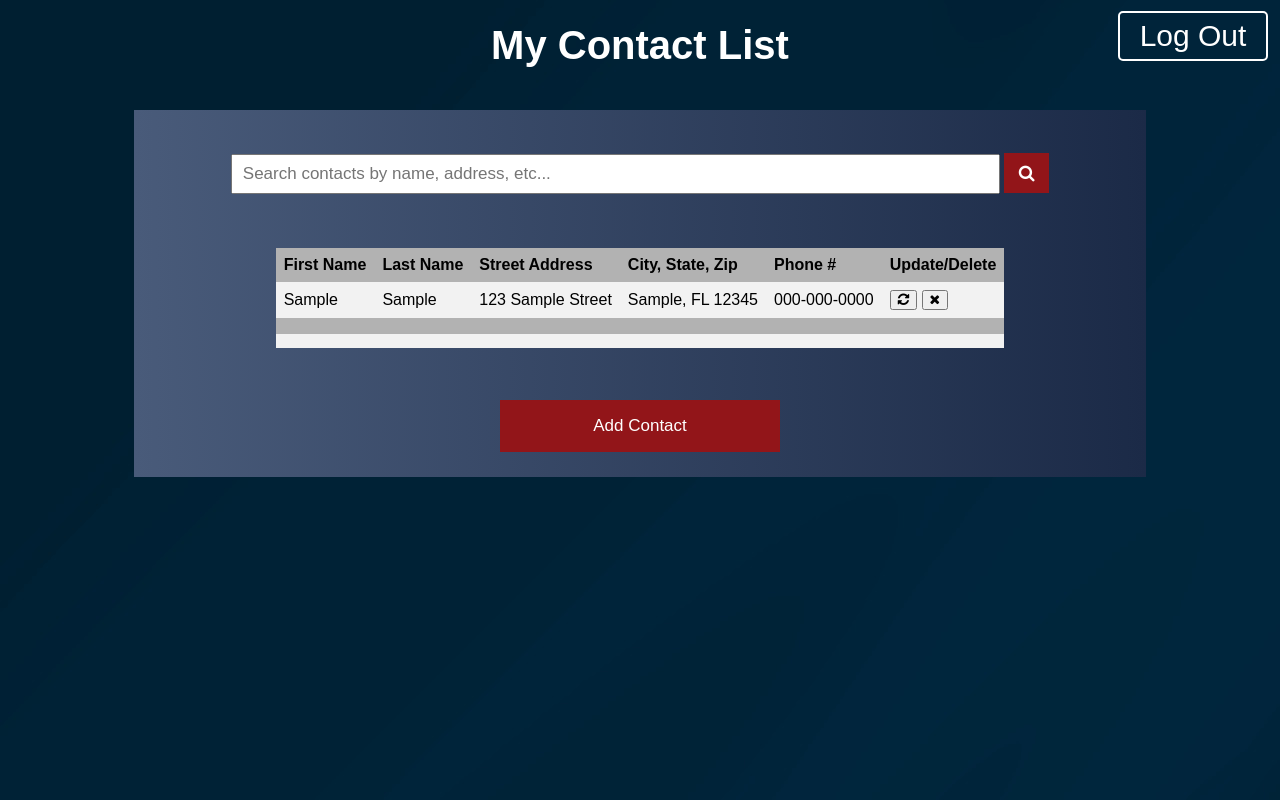
After one commit to IvanESanchez/Group2COP4331, a PHP site: page /contacts.html in a window 1280 px wide. The commit adds this page. Run offline with PHP 8.4, Linux system fonts and the light colour scheme.

Commit message:
adding contacts list

```diff
--- /dev/null
+++ b/contacts.html
@@ -0,0 +1,118 @@
+<html>
+<head>
+	<title>My Contact List</title>
+    <link href="css/styles.css" rel="stylesheet">
+    <link href="https://fonts.googleapis.com/css?family=Ubuntu" rel="stylesheet">
+	<link rel="stylesheet" href="https://cdnjs.cloudflare.com/ajax/libs/font-awesome/4.7.0/css/font-awesome.min.css">
+	<script type="text/javascript">
+	document.addEventListener('DOMContentLoaded', function()
+	{
+		readCookie();
+	}, false);
+	</script>
+
+</head>
+<body>
+<h1 id="title">My Contact List</h1>
+
+<button type="button" id="logoutbutton" class="menubuttons" onclick="doLogout();"> Log Out </button>
+
+
+<div id="accessUIDiv">
+    <br />
+    <div class="search-container">
+        <input type="searchtext" placeholder="Search contacts by name, address, etc..." name="search">
+        <button type="submit"><i class="fa fa-search"></i></button>
+	</div>
+	<br />
+	<br />
+	<br />
+
+	<div id="search-results" style="overflow-x:auto;">
+		<table>
+		  <tr>
+			<th>First Name</th>
+			<th>Last Name</th>
+			<th>Street Address</th>
+			<th>City, State, Zip</th>
+			<th>Phone #</th>
+			<th>Update/Delete</th>
+		  </tr>
+		  <tr>
+			<td>Sample</td>
+			<td>Sample</td>
+			<td>123 Sample Street</td>
+			<td>Sample, FL 12345</td>
+			<td>000-000-0000</td>
+			<td>
+				<button type="submit"><i class="fa fa-refresh"></i></button>
+				<button type="submit"><i class="fa fa-times"></i></button>
+			</td>
+		  </tr>
+		  <tr>
+			<td></td>
+			<td></td>
+			<td></td>
+			<td></td>
+			<td></td>
+			<td></td>
+		  </tr>
+		  <tr>
+			<td></td>
+			<td></td>
+			<td></td>
+			<td></td>
+			<td></td>
+			<td></td>
+		  </tr>
+		  <tr>
+			<td></td>
+			<td></td>
+			<td></td>
+			<td></td>
+			<td></td>
+			<td></td>
+		  </tr>
+		  <tr>
+			<td></td>
+			<td></td>
+			<td></td>
+			<td></td>
+			<td></td>
+			<td></td>
+		  </tr>
+		</table>
+	  </div>
+
+	</p><br /><br />
+
+	<button class="open-button" onclick="openForm()">Add Contact</button>
+
+	<div class="form-popup" id="myForm">
+  		<form action="/action_page.php" class="form-container">
+
+   			<label for="email"><b>First Name</b></label>
+   			<input type="text" placeholder="Enter Email" name="email" required>
+
+    		<label for="psw"><b>Last Name</b></label>
+    		<input type="password" placeholder="Enter Password" name="psw" required>
+
+    		<button type="submit" class="btn">Add Contact</button>
+    		<button type="button" class="btn cancel" onclick="closeForm()">Close</button>
+  		</form>
+	</div>
+
+</div>
+
+<script>
+	function openForm() {
+	  document.getElementById("myForm").style.display = "block";
+	}
+
+	function closeForm() {
+	  document.getElementById("myForm").style.display = "none";
+	}
+	</script>
+
+</body>
+</html>
--- a/css/styles.css
+++ b/css/styles.css
@@ -4,11 +4,32 @@ body
     background-color: #241f55;
 }
 
+h1
+{
+    line-height: 75px;
+}
+
+#logoutbutton
+{
+    background-color: Transparent;
+    background-repeat: no-repeat;
+    border: none;
+    cursor: pointer;
+    overflow: hidden;
+    outline: none;
+    border: 2px solid #FFFFFF;
+    margin-top: 1px;
+    margin-right: 2px;
+    position:absolute;
+    top: 10px;
+    right: 10px;
+}
+
 #title
 {
     font-size: 40px;
     text-align: center;
-    font-family: 'Ubuntu', sans-serif;
+    font-family: Arial, Helvetica, sans-serif;
     color: #FFFFFF;
 }
 
@@ -28,8 +49,6 @@ body
     height: 550px;
     width: 450px;
     display: block;
-    margin-left: auto;
-    margin-right: auto;
     color: #FFFFFF;
     opacity: .9;
 }
@@ -50,22 +69,14 @@ body
 }
 
 
-#loggedInDiv
+#accessUIDiv
 {
-    font-size: 30px;
-    width: 70%;
-    margin-left: 15%;
+    background-image: linear-gradient(to right, #495b7a , #1b2a47);
+    width: 80%;
     padding: 25px;
     background-color: #b2b2b2;
-}
-
-#accessUIDiv
-{
-    font-size: 30px;
-    width: 70%;
-    margin-left: 15%;
-    padding: 25px;
-    background-color: #b2b2b2;
+    margin: 0 auto;
+    text-align: center;
 }
 
 .buttons
@@ -74,7 +85,18 @@ body
     border-radius: 25px;
     width: 50%;
     margin-left: 25%;
-    font-family: 'Ubuntu', sans-serif;
+    font-family: Arial, Helvetica, sans-serif;
+}
+
+.menubuttons
+{
+    font-size: 30px;
+    border-radius: 5px;
+    width: 150px;
+    height: 50px;
+    margin-left: 25%;
+    font-family: Arial, Helvetica, sans-serif;
+    color: #FFFFFF;
 }
 
 
@@ -110,7 +132,8 @@ body
 	font-size: 30px;
 }
 
-input[type="text1"],input[type="password1"]{
+input[type="text1"],input[type="password1"]
+{
     border-radius: 25px;
     border: none;
     background-color: #24344e;
@@ -122,17 +145,45 @@ input[type="text1"],input[type="password1"]{
     color: #FFFFFF;
 }
 
-input[type="text"],input[type="password"]{
+input[type="text"],input[type="password"]
+{
     border-radius: 25px;
     text-align: center;
     width: 80%;
     margin-left: 10%;
     margin-bottom: 2%;
-    font-family: 'Ubuntu', sans-serif;
+    font-family: Arial, Helvetica, sans-serif;
     color: #FFFFFF;
 }
 
-#inner-title{
+input[type="searchtext"]
+{
+    text-align: left;
+    padding: 10px;
+    width: 80%;
+    height: 40px;
+    font-family: Arial, Helvetica, sans-serif;
+    font-size: 17px;
+    color: #000000;
+}
+
+.search-container button {
+    height: 40px;
+    width: 45px;
+    background: #921519;
+    font-size: 17px;
+    border: none;
+    cursor: pointer;
+    color: #FFFFFF;
+}
+
+.search-container button:hover
+{
+    background: #750d10;
+}
+
+#inner-title
+{
     display: inline-block;
     font-size: 0.8em;
     width: 90%;
@@ -143,7 +194,8 @@ input[type="text"],input[type="password"]{
     color: #95060a;
 }
 
-#loginResult{
+#loginResult
+{
     display: inline-block;
     font-size: 0.8em;
     width: 90%;
@@ -154,38 +206,121 @@ input[type="text"],input[type="password"]{
     color: #95060a;
 }
 
-#userName{
+#userName
+{
     display: inline-block;
     width: 80%;
     margin-left: 10%;
     text-align: center;
 }
 
-#logoutButton{
-    width: 20%;
-    margin-left: 40%;
-}
-
-select{
+select
+{
     width: 30%;
     margin-left: 35%;
     margin-top: 2%;
     font-size: 0.75em;
-    font-family: 'Ubuntu', sans-serif;
 }
 
-#colorSearchResult{
-    display: none;
+#search-results
+{
+    height: 100px;
+    width: 90%;
+    overflow: scroll;
+    font-family: Arial, Helvetica, sans-serif;
+    text-align: center;
+    margin: 0 auto;
 }
 
-#colorAddResult{
-    display: inline-block;
-    font-size: 0.8em;
-    width: 90%;
-    text-align: center;
-    margin-left: 5%;
-    margin-top: 2%;
-    margin-bottom: 1%;
-    font-family: 'Ubuntu', sans-serif;
-    color: #95060a;
+table
+{
+    background-color: #b2b2b2;
+    border-collapse: collapse;
+    margin: 0 auto;
 }
+
+th, td
+{
+    text-align: left;
+    padding: 8px;
+}
+
+tr:nth-child(even)
+{
+    background-color: #f2f2f2;
+}
+
+body {font-family: Arial, Helvetica, sans-serif;}
+* {box-sizing: border-box;}
+
+/* Button used to open the contact form - fixed at the bottom of the page */
+.open-button {
+  background-color: #921519;
+  color: white;
+  padding: 16px 20px;
+  border: none;
+  cursor: pointer;
+  width: 280px;
+  font-size: 17px;
+}
+
+/* The popup form - hidden by default */
+.form-popup
+{
+  display: none;
+  position: fixed;
+  bottom: 0;
+  right: 15px;
+  border: 3px solid #f1f1f1;
+  z-index: 9;
+}
+
+/* Add styles to the form container */
+.form-container
+{
+  max-width: 300px;
+  padding: 10px;
+  background-color: white;
+}
+
+/* Full-width input fields */
+.form-container input[type=text], .form-container input[type=password] {
+  width: 100%;
+  padding: 15px;
+  margin: 5px 0 22px 0;
+  border: none;
+  background: #f1f1f1;
+}
+
+/* When the inputs get focus, do something */
+.form-container input[type=text]:focus, .form-container input[type=password]:focus {
+  background-color: #ddd;
+  outline: none;
+}
+
+/* Set a style for the submit/login button */
+.form-container .btn {
+  background-color: #4CAF50;
+  color: white;
+  padding: 16px 20px;
+  border: none;
+  cursor: pointer;
+  width: 100%;
+  margin-bottom:10px;
+  opacity: 0.8;
+}
+
+/* Add a red background color to the cancel button */
+.form-container .cancel {
+  background-color: red;
+}
+
+/* Add some hover effects to buttons */
+.form-container .btn:hover, .open-button:hover {
+  opacity: 1;
+}
+
+.open-button:hover
+{
+    background-color: #750d10;
+}
```
